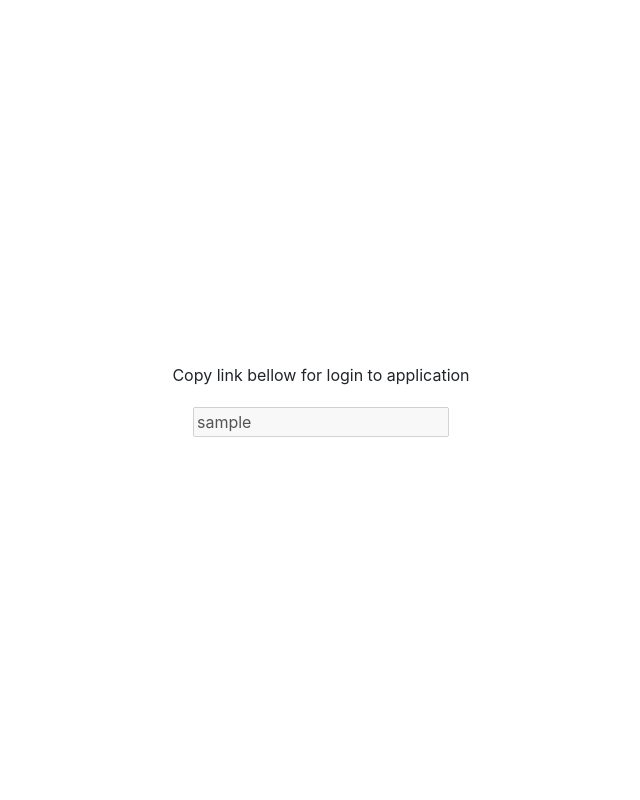
After one commit to IDNatte/mygamelist, a Flask app: template templates/login/index.html.j2 in a window 1280 px wide. The commit adds this page. Shown: the whole page, without its empty margins (319-959 px from the left). Run offline with Flask 2, Linux system fonts and the light colour scheme; the template is opened without the code that fills it: most values are stand-ins (such as "Sample title", 1, 10 or a date in 2020); some libraries are stand-ins or nearby versions.

Commit message:
updating README.md, .env.example, imporove __init__.py controller.

```diff
--- a/app.py
+++ b/app.py
@@ -1,5 +1,4 @@
 from flask_migrate import Migrate
-from flask_cors import CORS
 from flask import Flask
 
 # API endpoint
--- a/config.py
+++ b/config.py
@@ -18,6 +18,7 @@ if os.environ.get('FLASK_ENV') == 'development':
     # Auth0 Config
     AUTH0_DOMAIN = dotenv_values('.env').get('AUTH0_DOMAIN')
     AUTH0_CLIENT = dotenv_values('.env').get('AUTH0_CLIENT_ID')
+    AUTH0_APP_CLIENT = dotenv_values('.env').get('AUTH0_APP_CLIENT')
     AUTH0_SECRET = dotenv_values('.env').get('AUTH0_CLIENT_SECRET')
 
     AUTH0_SYSTEM_AUDIENCE = dotenv_values('.env').get('AUTH0_SYSTEM_AUDIENCE')
@@ -35,6 +36,7 @@ else:
     # Auth0 Config
     AUTH0_DOMAIN = os.environ.get('AUTH0_AUTHENTICATION_URL')
     AUTH0_CLIENT = os.environ.get('AUTH0_CLIENT_ID')
+    AUTH0_APP_CLIENT = os.environ.get('AUTH0_APP_CLIENT')
     AUTH0_SECRET = os.environ.get('AUTH0_CLIENT_SECRET')
 
     AUTH0_SYSTEM_AUDIENCE = os.environ.get('AUTH0_SYSTEM_AUDIENCE')
--- a/static/css/global.css
+++ b/static/css/global.css
@@ -1,4 +1,4 @@
-.test {
-    color: red;
-    background-color: black;
+body {
+    width: 100%;
+    height: 100vh !important;
 }
--- /dev/null
+++ b/templates/login/index.html.j2
@@ -0,0 +1,29 @@
+{% extends "layout/main.html.j2" %}
+
+{% block title %}Login link{% endblock %}
+
+{% block style %}
+<style>
+    .login__link {
+        height: 100vh;
+        display: flex;
+        align-items: center;
+        flex-direction: column;
+        justify-content: center;
+    }
+
+    .input__controller {
+        display: block;
+        padding-top: 20px;
+    }
+</style>
+{% endblock  %}
+
+{% block content %}
+<div class="login__link">
+    <span>Copy link bellow for login to application</span>
+    <div class="input__controller">
+        <input type="text" value="{{login_url}}" disabled/>
+    </div>
+</div>
+{% endblock %}
```
Also changed, not shown: controller/__init__.py (+10 -4 lines), templates/auth/index.html.j2 (+28 -8 lines), README.md, 1 other file.
